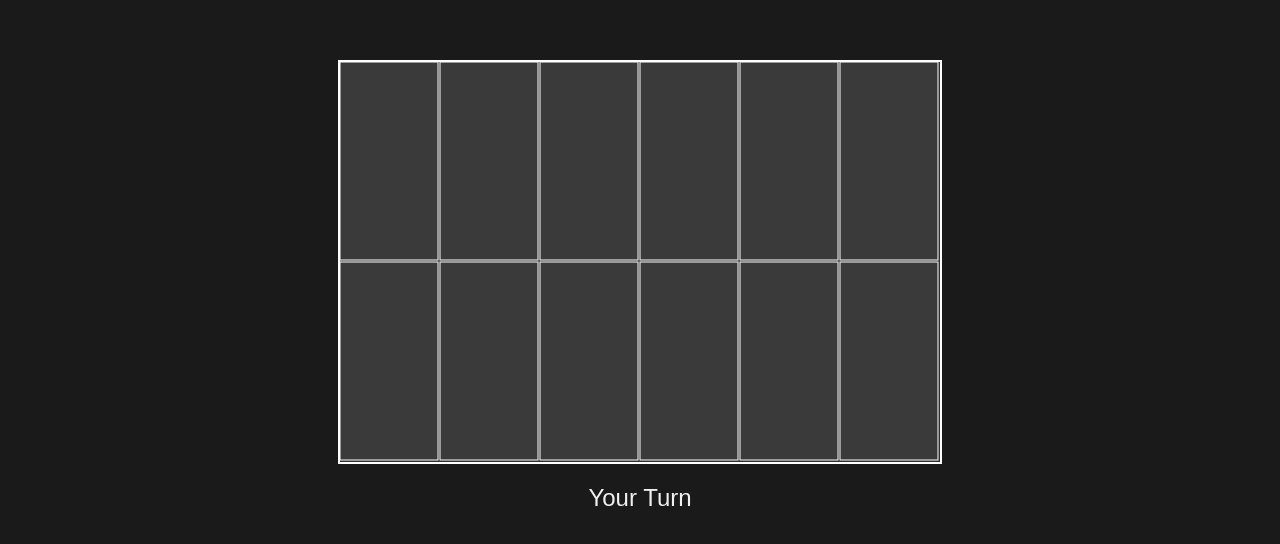
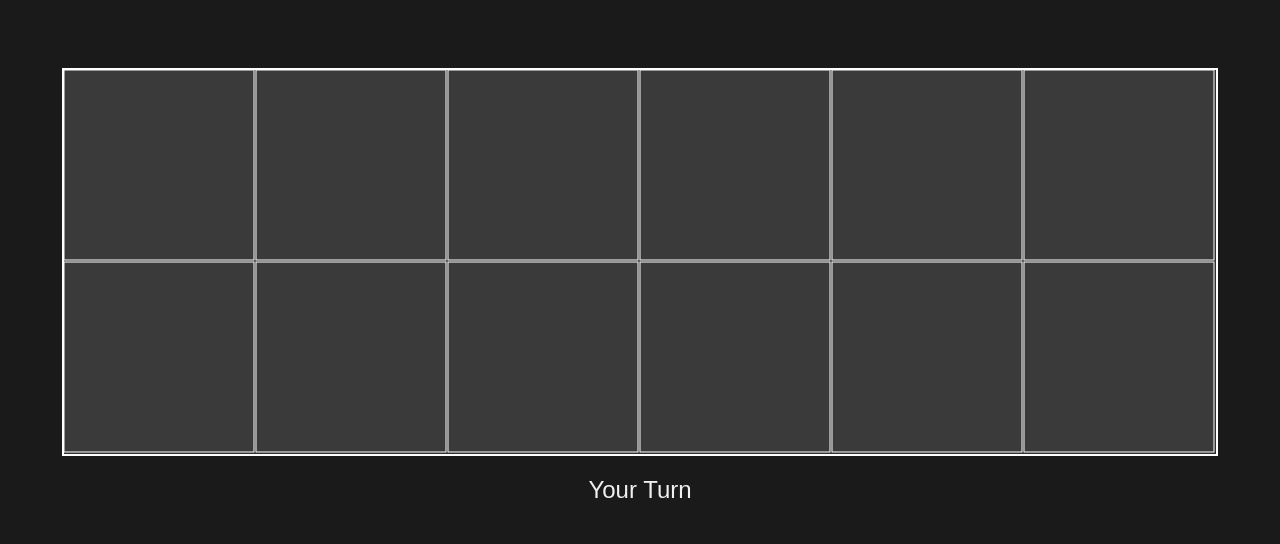
Before and after one commit to mtdoji/teef, a plain HTML site: page index.html in a window 1280 px wide. Shown: the part 104-648 px from the top of the page. Drawn offline with Linux system fonts and the light colour scheme.

Commit message:
Update index.html

```diff
--- a/index.html
+++ b/index.html
@@ -15,11 +15,14 @@
             background-color: #1a1a1a; /* Dark background */
             margin: 0;
             color: #f0f0f0; /* Light text color */
+            overflow: hidden; /* Prevent overflow */
         }
         #gameCanvas {
             background-color: #2e2e2e; /* Darker canvas background */
             border: 2px solid #fff; /* White border */
             display: block;
+            max-width: 100%; /* Responsive */
+            max-height: 80vh; /* Prevent height overflow */
         }
         #turnIndicator {
             margin: 20px;
@@ -58,7 +61,7 @@
     </style>
 </head>
 <body>
-    <canvas id="gameCanvas" width="600" height="400"></canvas>
+    <canvas id="gameCanvas"></canvas>
     <div id="turnIndicator">Your Turn</div>
     <button id="restartButton">Restart Game</button>
     <div class="resultText" id="resultText"></div>
@@ -71,13 +74,27 @@
 
         const rows = 2;
         const columns = 6;
-        const boxWidth = canvas.width / columns;
-        const boxHeight = canvas.height / rows;
-
+        let boxWidth, boxHeight;
         let deathBox = Math.floor(Math.random() * (rows * columns));
         let currentPlayer = 'player'; // 'player' or 'cpu'
         let gameOver = false;
         let selectedBoxes = Array(rows * columns).fill(false);
+
+        function resizeCanvas() {
+            const aspectRatio = 6 / 2; // columns / rows
+            const newWidth = window.innerWidth * 0.9; // 90% of the window width
+            const newHeight = newWidth / aspectRatio;
+            if (newHeight > window.innerHeight * 0.8) {
+                canvas.height = window.innerHeight * 0.8; // Max 80% of window height
+                canvas.width = canvas.height * aspectRatio;
+            } else {
+                canvas.width = newWidth;
+                canvas.height = newHeight;
+            }
+            boxWidth = canvas.width / columns;
+            boxHeight = canvas.height / rows;
+            drawBoxes();
+        }
 
         function drawBoxes() {
             ctx.clearRect(0, 0, canvas.width, canvas.height);
@@ -187,10 +204,10 @@
             drawBoxes();
         }
 
+        window.addEventListener('resize', resizeCanvas);
         canvas.addEventListener('click', playerMove);
         restartButton.addEventListener('click', restartGame);
-        updateTurnIndicator();
-        drawBoxes();
+        resizeCanvas(); // Initial resize
     </script>
 </body>
 </html>
```
